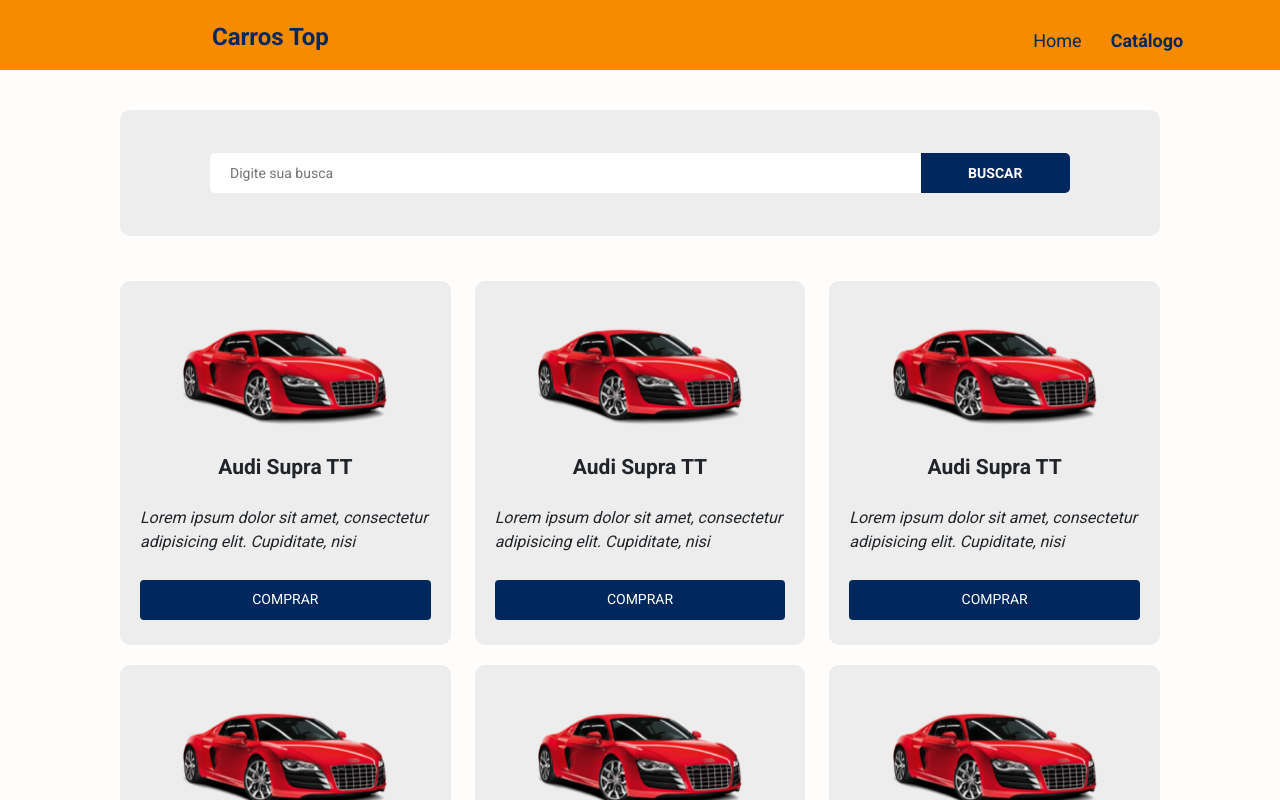
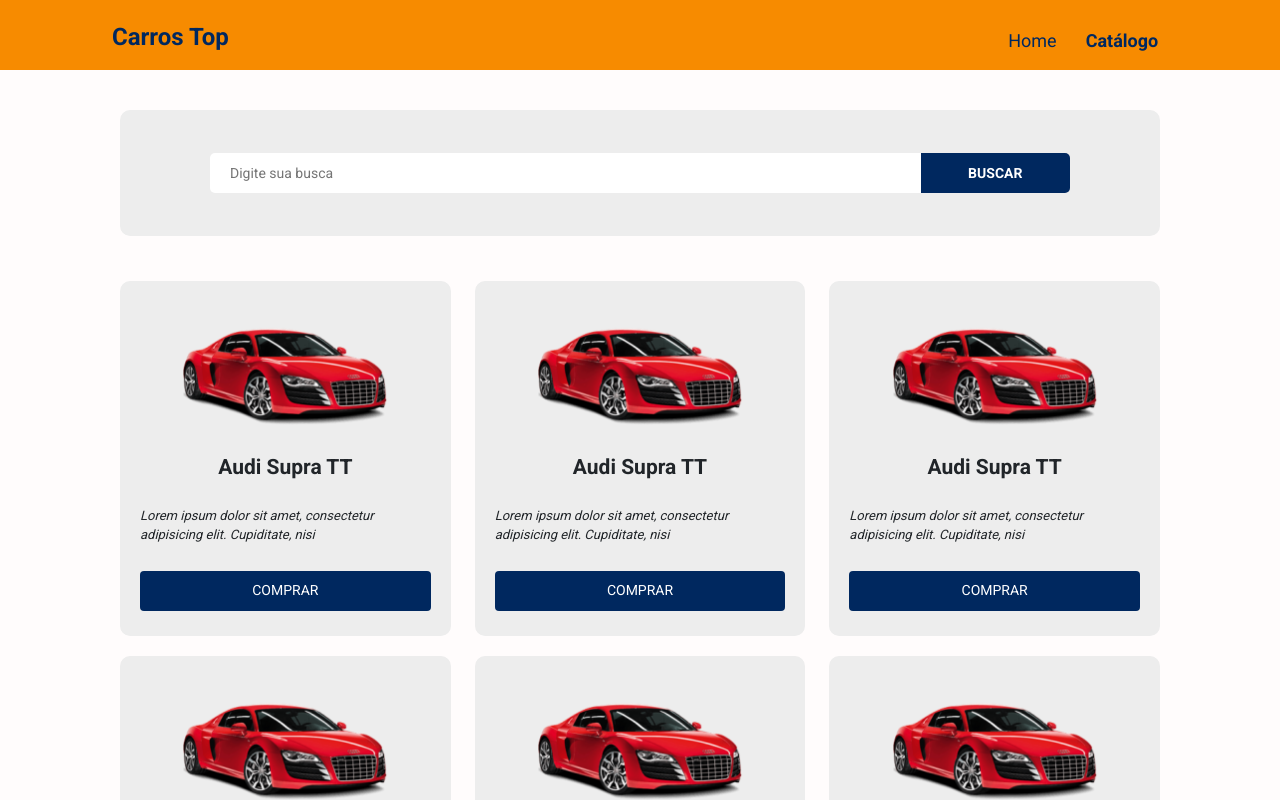
Before and after one commit to pedrogomesdev/CarrosTop, a React (Create React App) app in the folder front-web/: page /Catalog in a window 1280 px wide. Shown: the top 800 px of the page. Built offline with nearby package versions, Linux system fonts and the light colour scheme.

Commit message:
Ajustes layouts desktop e mobile

```diff
--- a/front-web/src/components/Navbar/styles.css
+++ b/front-web/src/components/Navbar/styles.css
@@ -46,10 +46,7 @@
 
 @media (min-width: 1200px) {
   .nav-principal {
-    min-height: 70px;
-    padding-top: 20px;
-    padding-left: 200px;
-    background-color: #f78b00;
+    padding-left: 100px;
   }
 }
 
--- a/front-web/src/components/ProductCard/styles.css
+++ b/front-web/src/components/ProductCard/styles.css
@@ -24,7 +24,7 @@
 
 .card-info p {
   font-style: italic;
-  font-size: 12px;
+  font-size: 13px;
 }
 
 .card-info button {
@@ -66,14 +66,9 @@
   }
 }
 
-@media (min-width: 922px){
-  .card-info p{
-    font-size: 15px;
-  }
-}
 
 @media (min-width: 922px){
   .card-info p{
-    font-size: 16px;
+    font-size: 13px;
   }
 }
--- a/front-web/src/pages/Catalog/styles.css
+++ b/front-web/src/pages/Catalog/styles.css
@@ -65,6 +65,11 @@
   .buscar-container {
     padding: 0px 70px;
   }
+
+  .catalog-container {
+    padding: 25px 30px;
+  }
+
 }
 
 @media (min-width: 1200px) {
```
